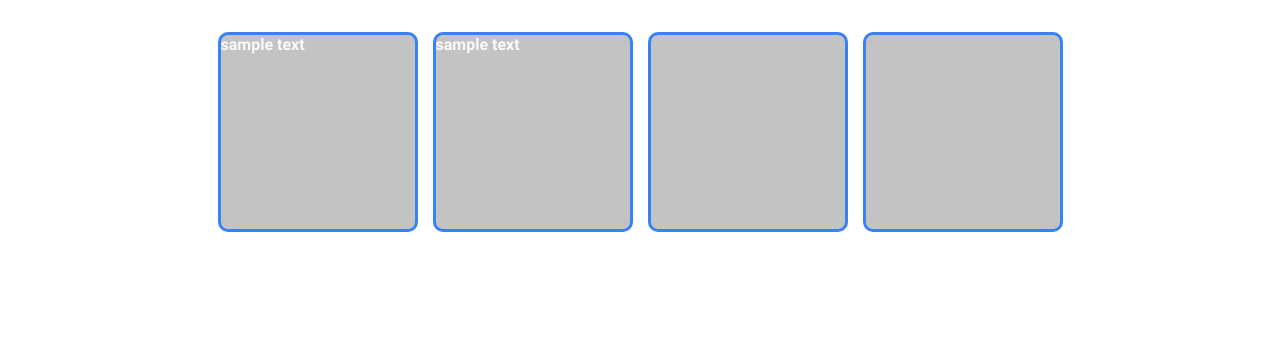
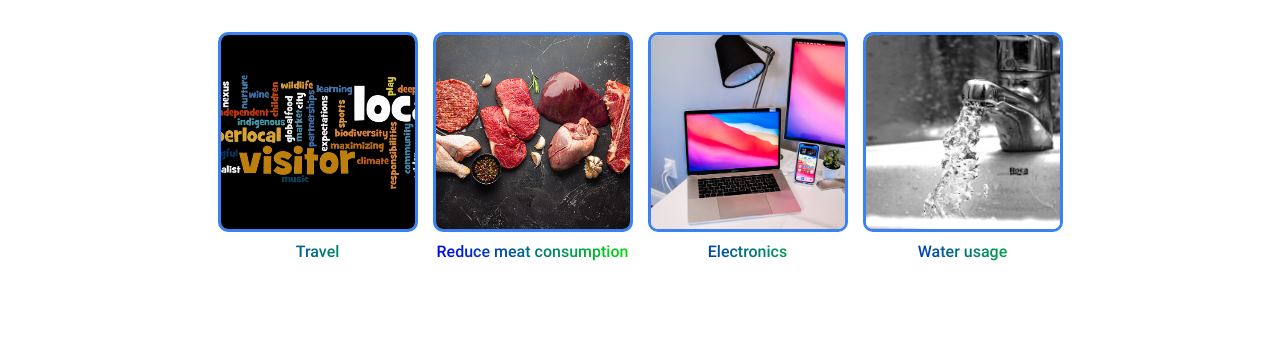
Before and after one commit to GreenFlag31/CSS-assignment, a plain HTML site: page index.html in a window 1280 px wide. Shown: the part 595-952 px from the top of the page. Drawn offline with Linux system fonts and the light colour scheme.

Commit message:
my changes

```diff
--- a/index.html
+++ b/index.html
@@ -17,7 +17,7 @@
         </div>
 
         <div class="nav-right">
-          <a href="">Act</a>
+          <a href="#act">Act</a>
           <a href="">Inspire</a>
           <a href="">Motivate</a>
         </div>
@@ -38,48 +38,90 @@
   </div>
 
   <main>
-    <section class="actions">
+    <section class="actions"  id="act">
       <h1>What can I do ?</h1>
       <div class="card-actions-container">
 
+          <div class="card-wrapper">
             <div class="card">
               <div class="card-front">
-              <p>sample text</p>
+                <img src="travel-local.jpg" alt="Image incitating local travel">
+              </div>
+
+              <div class="card-back">
+                <div class="cb-text">
+                  <span>✓</span>
+                  <p>Try to favor local travel</p>
+                </div>
+                <div class="cb-text">
+                  <span>✓</span>
+                  <p>If you still travel far away, try to avoid travelling by plane</p>
+                </div>
+              </div>
+
+            </div>
+            <p class="info">Travel</p>
+          </div>
+
+          <div class="card-wrapper">
+            <div class="card">
+              <div class="card-front">
+                <img src="meat.jpg" alt="Image representing meat">
               </div>
               <div class="card-back">
-              <p><span>✓ </span>Replace meat with a vegetal option</p>
+                <div class="cb-text">
+                  <span>✓</span>
+                  <p>Replace meat with a vegetal option</p>
                 </div>
-            <p>Reduce meat consumption</p>
+                <div class="cb-text">
+                  <span>✓</span>
+                  <p>Replace dairy product with a vegetal option</p>
+                </div>
+                <div class="cb-text">
+                  <span>✓</span>
+                  <p>Try to reduce your food waste</p>
+                </div>
+              </div>
+            </div>
+            <p class="info">Reduce meat consumption</p>
           </div>
 
+          <div class="card-wrapper">
             <div class="card">
               <div class="card-front">
-              <p>sample text</p>
+                <img src="electronics.jpg" alt="Image representing electronics">
               </div>
               <div class="card-back">
-              <p><span>✓ </span>Replace meat with a vegetal option</p>
+                <div class="cb-text">
+                  <span>✓</span>
+                  <p>Try to buy second-hand electronics</p>
                 </div>
-            <p>Reduce meat consumption</p>
+                <div class="cb-text">
+                  <span>✓</span>
+                  <p>Try to buy eco-friendly products</p>
+                </div>
+              </div>
+            </div>
+            <p class="info">Electronics</p>
           </div>
 
+          <div class="card-wrapper">
             <div class="card">
               <div class="card-front">
-              <p></p>
+                <img src="water-usage.jpg" alt="">
               </div>
               <div class="card-back">
-              <p><span>✓ </span>Replace meat with a vegetal option</p>
+                <div class="cb-text">
+                  <span>✓</span>
+                  <p>Take a shower instead of a bath or take shorter shower</p>
                 </div>
-            <p>Reduce meat consumption</p>
+                <div class="cb-text">
+                  <span>✓</span>
+                  <p>Install flow restrictors</p>
                 </div>
-
-          <div class="card">
-            <div class="card-front">
-              <p></p>
               </div>
-            <div class="card-back">
-              <p><span>✓ </span>Replace meat with a vegetal option</p>
             </div>
-            <p>Reduce meat consumption</p>
+            <p class="info">Water usage</p>
           </div>
 
       </div>
@@ -93,12 +135,21 @@
       </div>
     </section>
 
+    <div class="parallax">
       <section class="change">
         <p class="emphasize">Making one change in your life is not enough, but it's a good start.</p>
 
         <div class="sign-up-container">
           <p>Sign Up for our newletter and inspire other for changes !</p>
           <button class="sign-up">Sign Up</button>
+        </div>
+      </section>
+    </div>
+
+    <section class="inspiration">
+      <div class="text">
+        <p class="quote">The measure of intelligence is the ability to change.</p>
+        <p class="name">Albert Einstein</p>
       </div>
     </section>
   </main>
--- a/style.css
+++ b/style.css
@@ -2,6 +2,11 @@
   font-family: "Roboto";
   src: url("font/Roboto-Regular.ttf") format("truetype");
   font-weight: normal;
+}
+@font-face {
+  font-family: "Roboto";
+  src: url("font/Roboto-Medium.ttf") format("truetype");
+  font-weight: 600;
 }
 @font-face {
   font-family: "Roboto";
@@ -13,9 +18,12 @@
   padding: 0;
   box-sizing: border-box;
 }
+html {
+  scroll-behavior: smooth;
+}
 :root {
   --background-color:  #1F2937;
-  --primary-color-card:#C3C3C3;
+  --primary-color-card:#f0f4ff;
   --primary-color-1: #F9FAF8;
   --primary-color-2: #3882F6;
   --primary-color-3: #1F2937;
@@ -64,6 +72,7 @@ section.presentation {
   width: 100%;
   max-width: 100%;
   background: var(--primary-color-3);
+  z-index: 1;
 }
 .left-container {
   display: flex;
@@ -102,7 +111,7 @@ section.presentation {
 }
 .actions {
   max-width: 60%;
-  margin: 150px auto;
+  margin: 150px auto 0;
 }
 .actions h1 {
   text-align: center;
@@ -115,14 +124,31 @@ section.presentation {
   gap: 15px;
   margin-top: 35px;
 }
+.card-wrapper .info {
+  margin-top: 10px;
+  text-align: center;
+  font-weight: 600;
+  background-image: linear-gradient(to right, blue, #03e203);
+  background-clip: text;
+  -webkit-background-clip: text;
+  color: transparent;
+}
 .card {
   position: relative;
   min-width: 200px;
   min-height: 200px;
   transform-style: preserve-3d;
   transition: transform 0.8s cubic-bezier(0.86, 0, 0.07, 1);
-  color: var(--primary-color-1);
-  font-weight: 700;
+  color: var(--primary-color-3);
+  font-weight: 600;
+}
+.card-front img {
+  width: 100%;
+  height: 100%;
+  /* height: calc(100% + 1px); */
+  object-fit: cover;
+  border-radius: 7px;
+  /* transform: translateY(-1px); */
 }
 .card-front,
 .card-back {
@@ -139,11 +165,29 @@ section.presentation {
 .card:hover {
   transform: rotateY(180deg);
 }
-
+.card-back {
+  padding: 10px;
+  display: flex;
+  flex-direction: column;
+  justify-content: center;
+}
+.card-back span {
+  color: rgb(20 222 20);
+  font-weight: bold;
+}
+.cb-text {
+  display: flex;
+  gap: 5px;
+  margin-bottom: 5px;
+}
+.cb-text p {
+  line-height: 1.1;
+}
 
 section.inspiration {
   background: var(--primary-color-4);
   padding: 60px;
+  margin: 150px 0;
 }
 .text {
   max-width: 60%;
@@ -159,16 +203,25 @@ section.inspiration {
   margin-top: 5px;
   font-weight: 600;
 }
+.parallax {
+  background-image: url("nature.jpg");
+  min-height: 400px;
+  background-attachment: fixed;
+  background-position: center;
+  background-repeat: no-repeat;
+  background-size: cover;
+  display: flex;
+}
 section.change {
-  max-width: 45%;
+  min-width: 45%;
   background: var(--primary-color-2);
-  margin: 150px auto;
+  margin: auto;
   border-radius: 10px;
   padding: 40px 80px;
   color: var(--primary-color-1);
 }
 section .emphasize {
-  font-weight: 600;
+  font-weight: 800;
 }
 .sign-up-container {
   display: flex;
```
Also changed, not shown: electronics.jpg (added), font/Roboto-Medium.ttf (added), meat.jpg (added), mobility.jpg (added), nature.jpg (added), travel-local.jpg (added), water-usage.jpg (added). Lines whose indentation alone changed are shown as unchanged.
